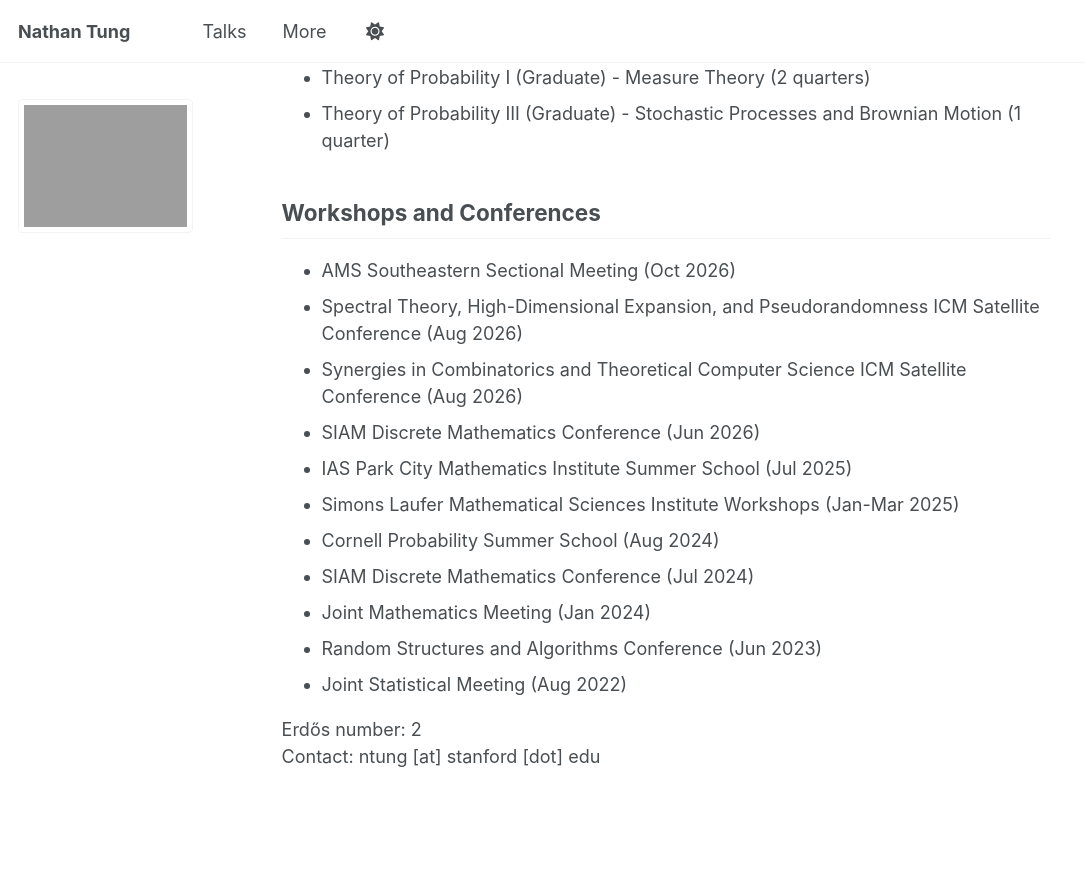
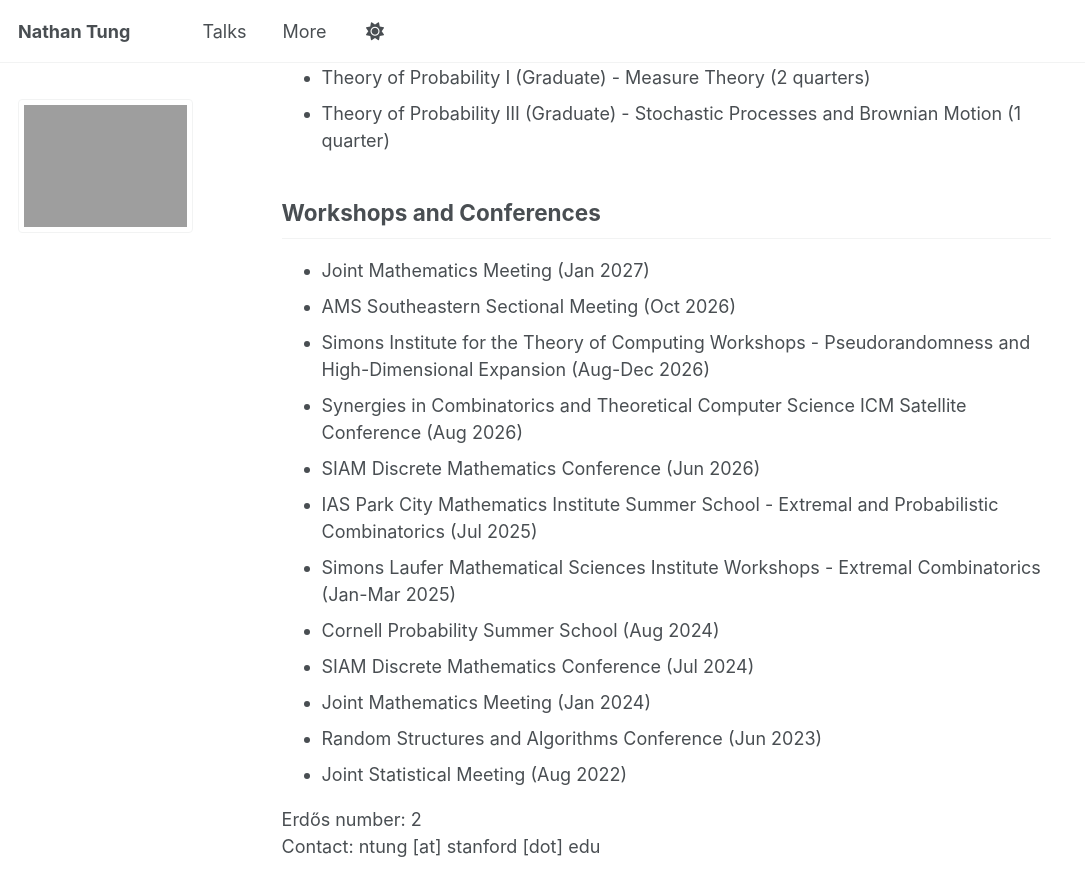
Before and after one commit to njtung/njtung.github.io, a Jekyll site: the page built from _pages/about.md, in a window 1280 px wide and 900 px high, scrolled down 985 px. Shown: the top 896 px of the window, without its empty margins (0-1085 px from the left). Built offline with Jekyll 4.4.1, drawn with Linux system fonts in a browser that asks for light colours; a script that is not in the unit is left out.

Commit message:
Update about.md

```diff
--- a/_pages/about.md
+++ b/_pages/about.md
@@ -58,12 +58,13 @@ _with Jerome Sanes, Eli Upfal, and Ani Eloyan_
 
 ## Workshops and Conferences
 
+* Joint Mathematics Meeting (Jan 2027)
 * AMS Southeastern Sectional Meeting (Oct 2026)
-* Spectral Theory, High-Dimensional Expansion, and Pseudorandomness ICM Satellite Conference (Aug 2026)
+* Simons Institute for the Theory of Computing Workshops - Pseudorandomness and High-Dimensional Expansion (Aug-Dec 2026)
 * Synergies in Combinatorics and Theoretical Computer Science ICM Satellite Conference (Aug 2026)
 * SIAM Discrete Mathematics Conference (Jun 2026)
-* IAS Park City Mathematics Institute Summer School (Jul 2025)
-* Simons Laufer Mathematical Sciences Institute Workshops (Jan-Mar 2025)
+* IAS Park City Mathematics Institute Summer School - Extremal and Probabilistic Combinatorics (Jul 2025)
+* Simons Laufer Mathematical Sciences Institute Workshops - Extremal Combinatorics (Jan-Mar 2025)
 * Cornell Probability Summer School (Aug 2024)
 * SIAM Discrete Mathematics Conference (Jul 2024)
 * Joint Mathematics Meeting (Jan 2024)
```
